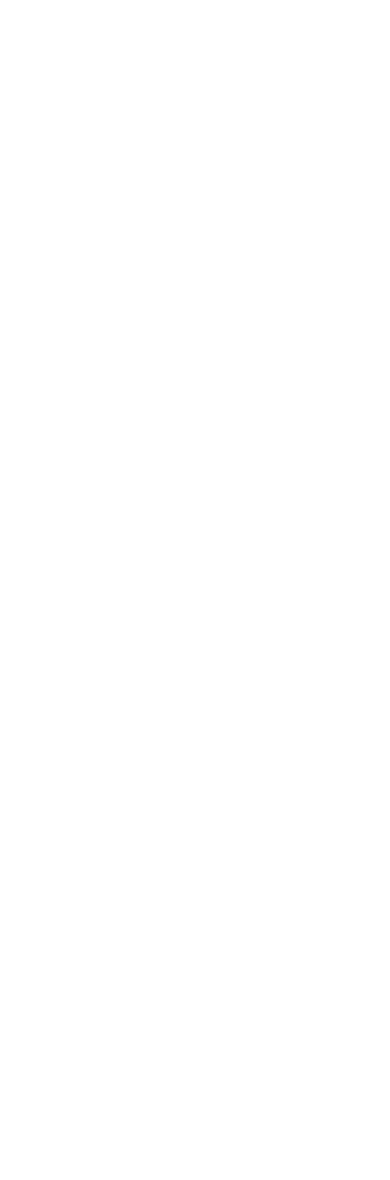
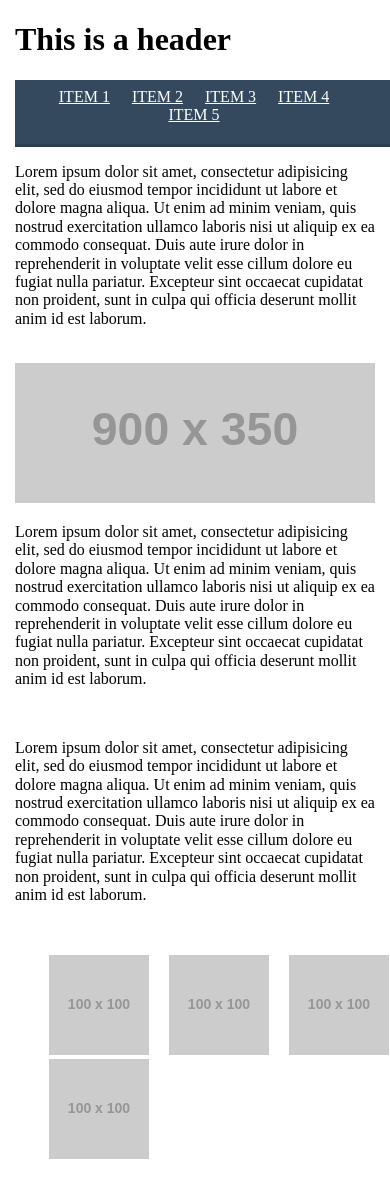
Before and after one commit to sarkispeha/responsive_web_design, a plain HTML site: page index.html in a window 390 px wide. Before the commit the page ends 844 px from the top, so only its background shows below. Drawn offline with nearby package versions, Linux system fonts and the light colour scheme; placeholder pictures from the web are drawn by us.

Commit message:
media queries added

```diff
--- a/index.html
+++ b/index.html
@@ -2,13 +2,65 @@
 <html lang="en">
 <head>
   <meta charset="utf-8">
-  <title>Untitled</title>
+  <title>Responsive_Web_Design</title>
   <link rel="stylesheet" type="text/css" href="http://cdnjs.cloudflare.com/ajax/libs/normalize/3.0.1/normalize.min.css">
   <link rel="stylesheet" type="text/css" href="main.css">
 </head>
 <body>
+	<div class="main-block">
+
+	<header><h1>This is a header</h1></header>
+
+	<div class="nav-container">
+		<nav>
+			<ul>
+				<li><a href="#">Item 1</a></li>
+				<li><a href="#">Item 2</a></li>
+				<li><a href="#">Item 3</a></li>
+				<li><a href="#">Item 4</a></li>
+				<li><a href="#">Item 5</a></li>
+			</ul>
+		</nav>
+	</div>
+
+	<p>Lorem ipsum dolor sit amet, consectetur adipisicing elit, sed do eiusmod
+	tempor incididunt ut labore et dolore magna aliqua. Ut enim ad minim veniam,
+	quis nostrud exercitation ullamco laboris nisi ut aliquip ex ea commodo
+	consequat. Duis aute irure dolor in reprehenderit in voluptate velit esse
+	cillum dolore eu fugiat nulla pariatur. Excepteur sint occaecat cupidatat non
+	proident, sunt in culpa qui officia deserunt mollit anim id est laborum.</p><br>
+
+	<div class="lrg-img-container">
+		<img src="http://placehold.it/900x350">
+	</div>
+
+	<p>Lorem ipsum dolor sit amet, consectetur adipisicing elit, sed do eiusmod
+	tempor incididunt ut labore et dolore magna aliqua. Ut enim ad minim veniam,
+	quis nostrud exercitation ullamco laboris nisi ut aliquip ex ea commodo
+	consequat. Duis aute irure dolor in reprehenderit in voluptate velit esse
+	cillum dolore eu fugiat nulla pariatur. Excepteur sint occaecat cupidatat non
+	proident, sunt in culpa qui officia deserunt mollit anim id est laborum.</p><br>
+
+	<p>Lorem ipsum dolor sit amet, consectetur adipisicing elit, sed do eiusmod
+	tempor incididunt ut labore et dolore magna aliqua. Ut enim ad minim veniam,
+	quis nostrud exercitation ullamco laboris nisi ut aliquip ex ea commodo
+	consequat. Duis aute irure dolor in reprehenderit in voluptate velit esse
+	cillum dolore eu fugiat nulla pariatur. Excepteur sint occaecat cupidatat non
+	proident, sunt in culpa qui officia deserunt mollit anim id est laborum.</p><br>
 
 
 
+	<div class="image-gallery">
+		<ul>
+			<li> <img src="http://placehold.it/100x100"></li>
+			<li><img src="http://placehold.it/100x100"></li>
+			<li><img src="http://placehold.it/100x100"></li>
+			<li><img src="http://placehold.it/100x100"></li>
+		</ul>
+	</div>
+
+
+
+	</div>
 </body>
 </html>
--- a/main.css
+++ b/main.css
@@ -0,0 +1,83 @@
+.main-block {
+	max-width: 960px;
+}
+
+@media screen and (max-width:960px) {
+	.main-block {
+		padding-left: 15px;
+		padding-right: 15px;
+	}
+}
+
+.nav-container {
+	display: inline-block;
+	background-color: #34495E;
+	height: 1em;
+	width: 100%;
+	padding: .5em;
+	border-bottom: .2em solid #2C3E50;
+	text-transform: uppercase;
+}
+
+.nav-container li{
+	display: inline-block;
+	padding-right: 5%;
+	list-style: none;
+}
+
+.nav-container ul{
+	display: inline-block;
+	width: 100%;
+	margin: auto;
+	text-align: center;
+}
+
+.nav-container a{
+	color:white;
+}
+
+@media screen and (max-width: 450px) {
+	.nav-container {
+		height: 3em;
+	}
+	.nav-container ul{
+		-webkit-padding-start:0;
+		margin:none;
+	}
+}
+
+p {
+	max-width: 100%;
+}
+
+.lrg-img-container {
+	width: 100%;
+
+}
+
+.lrg-img-container img {
+	max-width: 100%
+}
+
+.image-gallery ul{
+	display: inline-block;
+	width: 100%;
+	margin-left: 25%;
+	padding: 0;
+}
+
+.image-gallery li{
+	display: inline-block;
+	padding-left: 1em;
+}
+
+@media screen and (min-width: 550px) and (max-width: 650px) {
+	.image-gallery ul{
+		margin-left: 10%;
+	}
+}
+@media screen and (min-width: 200px) and (max-width: 549px) {
+	.image-gallery ul{
+		margin-left: 5%;
+	}
+}
```
